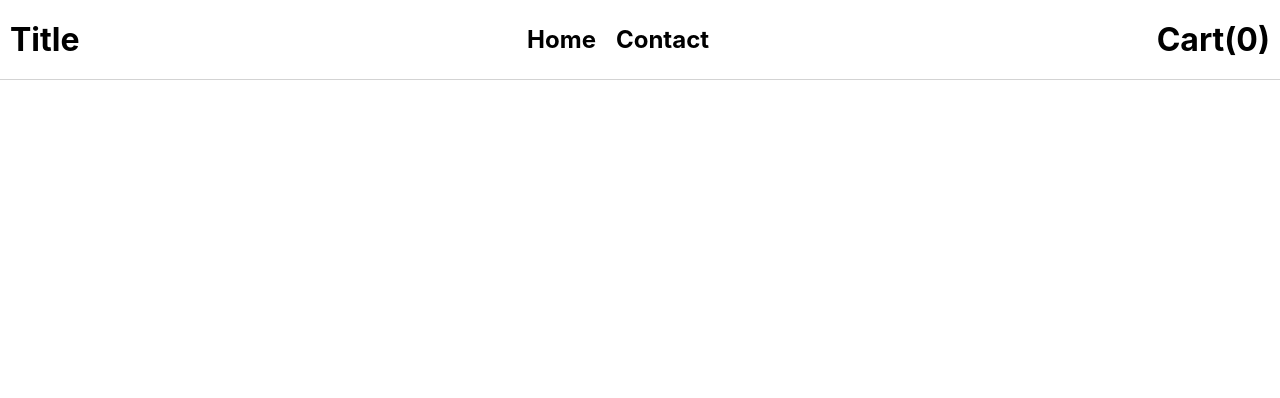
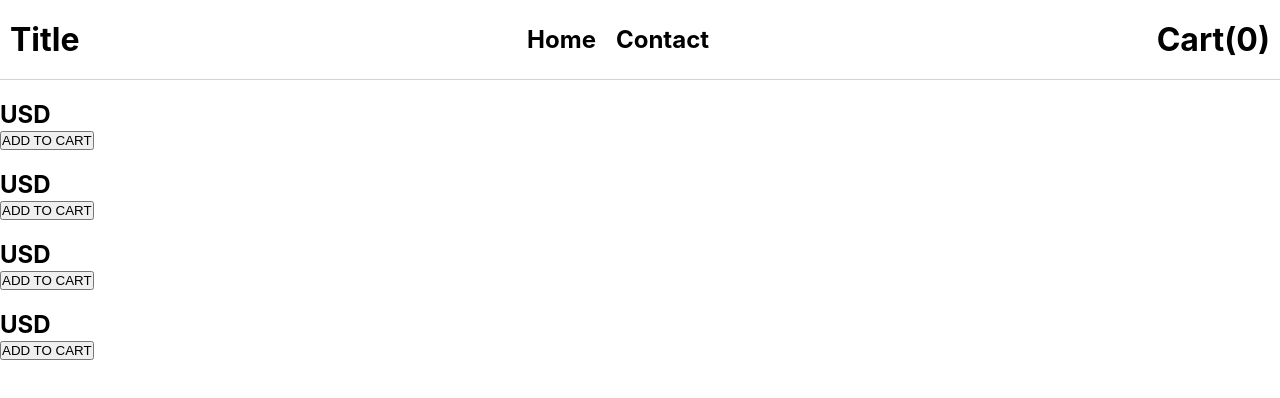
Before and after one commit to adibmed/Shopping-Cart-React-Redux, a React (Create React App) app: page / in a window 1280 px wide. Shown: the top 398 px of the page. Built offline with nearby package versions, Linux system fonts and the light colour scheme.

Commit message:
ADD Product compo style

```diff
--- a/src/Home.js
+++ b/src/Home.js
@@ -1,10 +1,20 @@
 import React from "react";
+import Product from './components/Poroduct';
+
 
 import Navbar from "./components/Navbar";
 function Home() {
   return (
-    <div className="app">
+    <div className="home">
       <Navbar />
+      <div className="home__container">
+        <div className="home__containerRow">
+          <Product />
+          <Product />
+          <Product />
+          <Product />
+        </div>
+      </div>
     </div>
   );
 }
--- a/src/components/Poroduct.js
+++ b/src/components/Poroduct.js
@@ -1,4 +1,5 @@
 import React from 'react'
+import './Product.css';
 
 function Poroduct({image,title, caption, price}) {
     return (
```
Also changed, not shown: src/components/Product.css (added).
